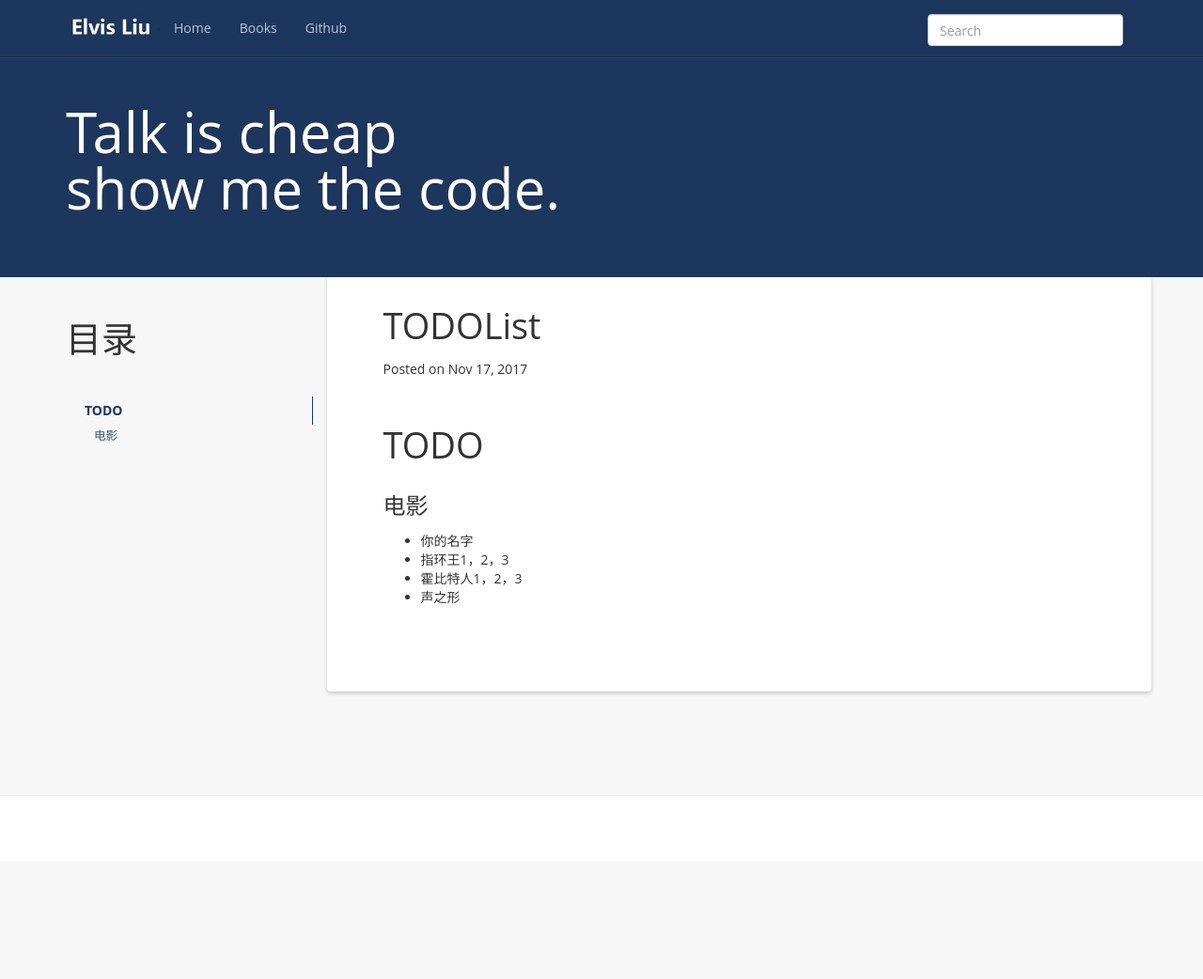
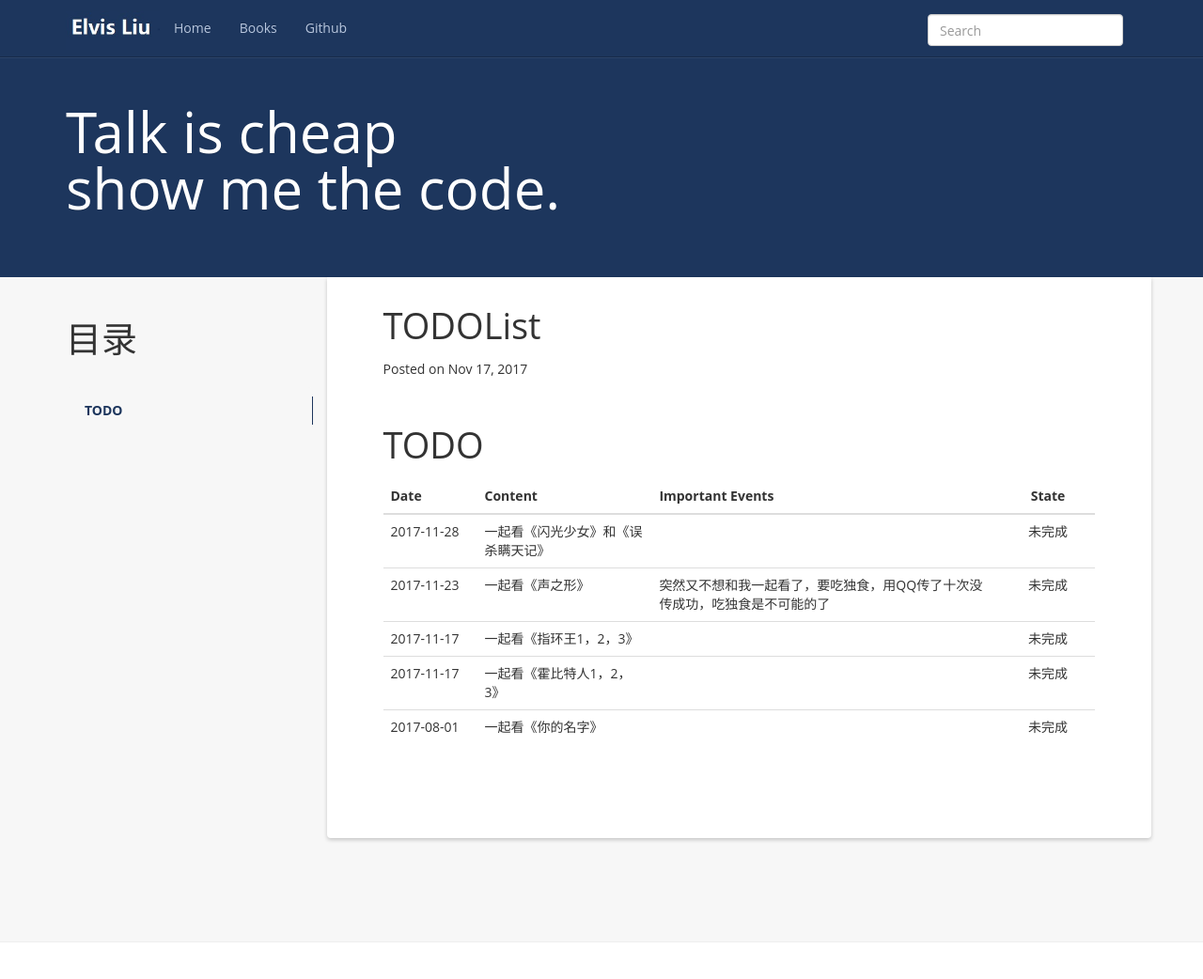
Before and after one commit to ElvisLiu1994/blog, a Jekyll site: the page built from _posts/2017-11-17-TODO.md, in a window 1280 px wide and 1073 px high. Shown: the top 1042 px of the window at 94% size. Built offline with Jekyll 4.4.1, drawn with Linux system fonts in a browser that asks for light colours; nearby versions of some CDN libraries.

Commit message:
add todo list table

```diff
--- a/_includes/head.html
+++ b/_includes/head.html
@@ -9,6 +9,7 @@
     <link rel="stylesheet" href="{{ '/styles/css/fontawesome/css/font-awesome.min.css' | prepend: site.baseurl }}">
     <link rel="stylesheet" href="{{ '/styles/css/syntax.css' | prepend: site.baseurl }}">
     <link rel="stylesheet" href="{{ '/styles/css/search.css' | prepend: site.baseurl }}">
+    <link rel="stylesheet" href="{{ '/styles/css/table.css'  | prepend: site.baseurl }}">
     <link rel="canonical" href="{{ page.url | replace:'index.html','' | prepend: site.baseurl }}">
     <link rel="alternate" type="application/rss+xml" title="{{ site.name }}" href="{{ '/feed.xml' | prepend: site.baseurl }}">
     <!-- <meta name="keywords" content="{{ page.title | append: ', ' | append: site.name | append: ', ' | append: site.meta_description}}"> -->
--- a/_posts/2017-11-17-TODO.md
+++ b/_posts/2017-11-17-TODO.md
@@ -12,9 +12,12 @@ tag: Love todo list
 
 # TODO
 
-### 电影
 
-- 你的名字
-- 指环王1，2，3
-- 霍比特人1，2，3
-- 声之形
+
+| Date | Content | Important Events | State |
+| - | :- | :- | :-: |
+| 2017-11-28 | 一起看《闪光少女》和《误杀瞒天记》|  | 未完成 |
+| 2017-11-23 | 一起看《声之形》|突然又不想和我一起看了，要吃独食，用QQ传了十次没传成功，吃独食是不可能的了|未完成|
+| 2017-11-17 | 一起看《指环王1，2，3》|  | 未完成 |
+| 2017-11-17 | 一起看《霍比特人1，2，3》|  | 未完成 |
+| 2017-08-01 | 一起看《你的名字》|  | 未完成 |
--- /dev/null
+++ b/styles/css/table.css
@@ -0,0 +1,10 @@
+
+
+table th:first-of-type {
+    width: 100px;
+}
+
+
+table th:nth-of-type(4) {
+	width: 100px;
+}
```
